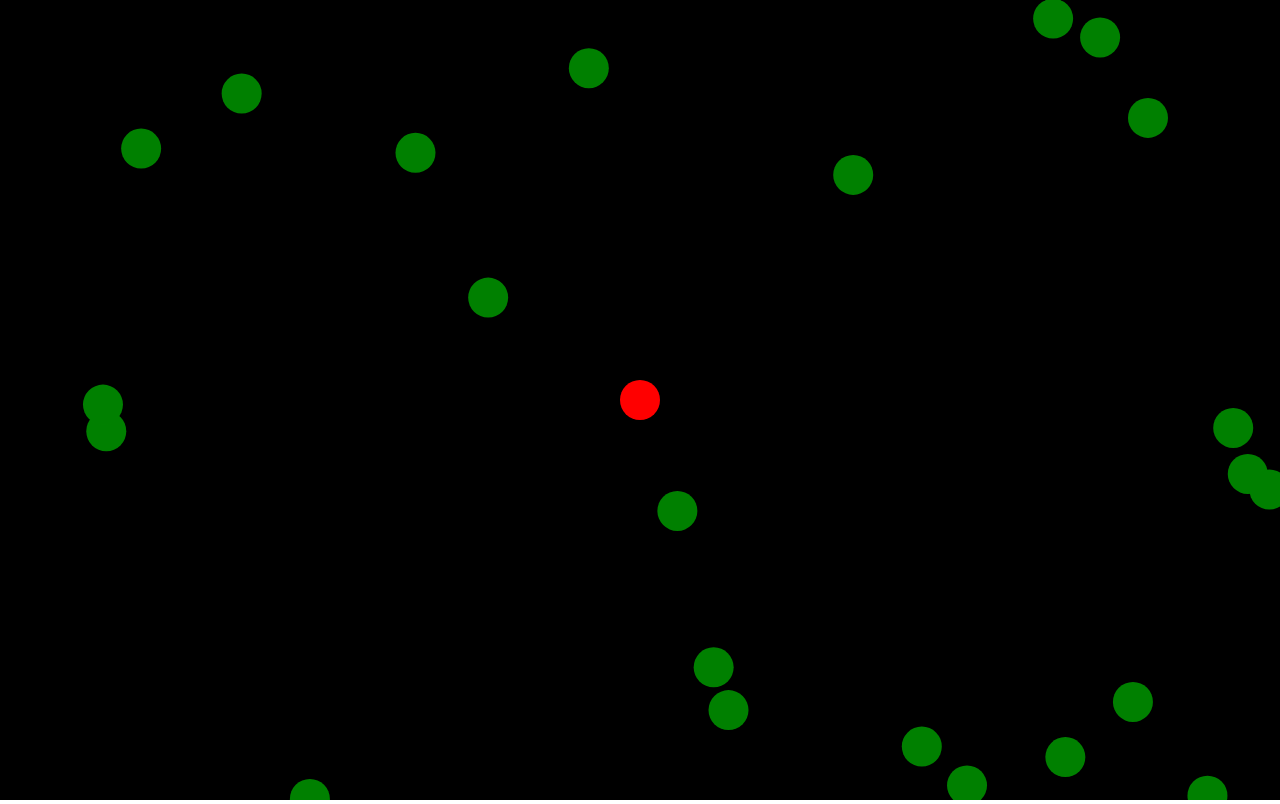
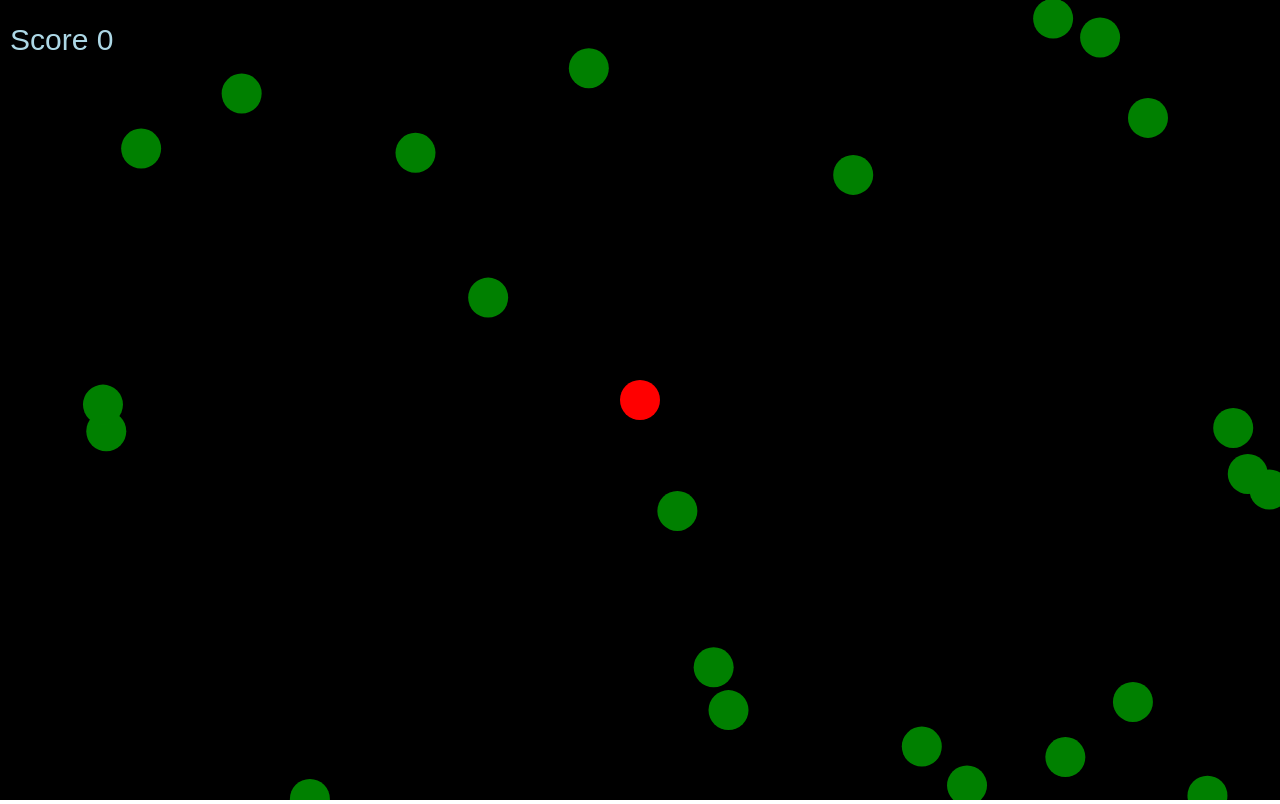
Before and after one commit to AndreBonda/2dGameJS, a plain HTML site: page index.html in a window 1280 px wide. Drawn offline with Linux system fonts and the light colour scheme.

Commit message:
Score implemented

```diff
--- a/index.html
+++ b/index.html
@@ -8,7 +8,7 @@
     <link rel="stylesheet" href="style.css">
 </head>
 <body>
-    <canvas style="background-color: black;"></canvas>
+    <canvas></canvas>
     <script type="module" src="./src/index.js"></script>
 </body>
 </html>
--- a/src/global.js
+++ b/src/global.js
@@ -2,6 +2,7 @@ var Ox = 0;
 var Oy = 0;
 var movingBodies = [];
 var projectiles = [];
+var score = 0;
 
 export const Sides = {
     TOP: 0,
@@ -41,3 +42,11 @@ export function getProjectiles() {
 export function removeProjectile(id) {
     projectiles = projectiles.filter(x => x.id !== id);
 }
+
+export function increaseScore() {
+    score +=1;
+}
+
+export function getScore() {
+    return score;
+}
--- a/src/index.js
+++ b/src/index.js
@@ -1,6 +1,6 @@
 import { Player } from "./model/player.js";
 import { Projectile } from "./model/projectile.js";
-import { getO, setO, getEnemies, removeEnemy, getProjectiles, removeProjectile, projectileRadius, playerRadius } from "./global.js";
+import { getO, setO, getEnemies, removeEnemy, getProjectiles, removeProjectile, projectileRadius, playerRadius, increaseScore, getScore } from "./global.js";
 import { enemyGenerator } from "./enemyGenerator.js";
 
 const canvas = document.querySelector('canvas');
@@ -26,6 +26,11 @@ enemyGenerator();
 function animate() {
     c.clearRect(0, 0, innerWidth, innerHeight);
 
+    c.beginPath();
+    c.font = "30px Arial";
+    c.fillStyle = 'lightblue';
+    c.fillText(`Score ${getScore()}`, 10, 50);
+
     player.draw(c);
 
     getEnemies().forEach(b => {
@@ -49,6 +54,7 @@ function animate() {
             if(p.collision(enemy)) {
                 removeEnemy(enemy.id);
                 removeProjectile(p.id);
+                increaseScore();
             }
         });
 
--- a/style.css
+++ b/style.css
@@ -1,3 +1,13 @@
-body {
+html, body {
+  width: 100%;
+  height: 100%;
+  /* remove the extra whites around */
   margin: 0;
 }
+
+canvas {
+  background-color: black;
+  width: 100%;
+  height: 100%;
+  display: block;
+}
```
